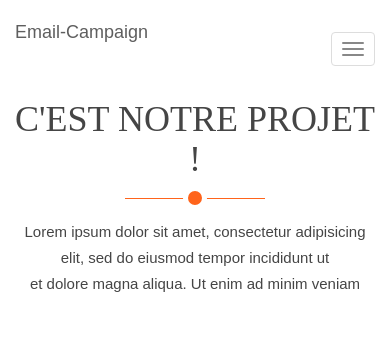
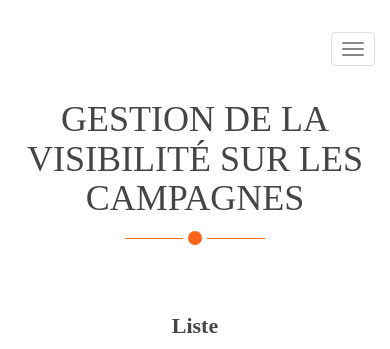
Before and after one commit to Pochwar/email-campaign, a Node project: template api/v1/src/views/entreprise.twig in a window 390 px wide; the page is wider, and only the part inside the window is pictured. Shown: the top 349 px of that part. Run offline with Node 20 templates, Linux system fonts and the light colour scheme; the template is opened without the code that fills it, so the values that code supplies are empty; some libraries are stand-ins or nearby versions; some web fonts are replaced.

Commit message:
debut page entreprise

```diff
--- a/api/v1/public/css/entreprise.css
+++ b/api/v1/public/css/entreprise.css
@@ -218,25 +218,29 @@ ul.nostyle i {
   margin-top: 32px;
 }
 .navbar.navbar-default .navbar-brand {
+  color : white;
   height: auto;
   padding: 22px 15px 15px;
 }
 @media only screen and (min-width: 768px) {
   #main-menu.navbar-default {
-    background: rgba(255, 255, 255, 1);
+    /*background: rgba(255, 255, 255, 1);*/
+    background: -webkit-linear-gradient(#648880, #293f50);
+    background:    -moz-linear-gradient(#648880, #293f50);
+    background:         linear-gradient(#648880, #293f50);
     -webkit-box-shadow: 0 0 3px 0 rgba(0, 0, 0, 0.1);
     box-shadow: 0 0 3px 0 rgba(0, 0, 0, 0.1);
   }
 
   #main-menu.navbar-default .navbar-nav > li > a {
     padding-top: 20px;
-    padding-bottom: 20px; font-size:16px;font-family: 'Roboto-regular'; font-weight:normal;
+    padding-bottom: 20px; font-size:16px;font-family: 'Roboto-regular', 'Sans-serif'; font-weight:bold;
   }
   #main-menu.navbar-default .navbar-nav > li.active > a,
   #main-menu.navbar-default .navbar-nav > li.open > a,
   #main-menu.navbar-default .navbar-nav > li:hover > a {
     background: transparent;
-    border-top: 0px solid #ff6c00; color:#ff6c00;
+    border-top: 0px solid #ff6c00; color:white;
   }
   #main-menu.navbar-default .dropdown-menu {
     padding: 0 20px;
--- a/api/v1/src/views/entreprise.twig
+++ b/api/v1/src/views/entreprise.twig
@@ -12,7 +12,6 @@
 </head><!--/head-->
 
 <body id="home" class="homepage">
-
 <header id="header">
     <nav id="main-menu" class="navbar navbar-default navbar-fixed-top top-nav-collapse" role="banner">
         <div class="container">
@@ -28,7 +27,8 @@
 
             <div class="collapse navbar-collapse navbar-right">
                 <ul class="nav navbar-nav">
-                    <li class="scroll active"><a href="#deco">Déconnexion </a></li>
+                    <li class="scroll active"><a class= "navbar-brand"> Nom de l'entreprise</a></li>
+                    <li class="scroll active"><a href="deconnexion" class= "navbar-brand">Déconnexion </a></li>
                 </ul>
             </div>
         </div><!--/.container-->
@@ -37,100 +37,24 @@
 
 <section id="services" >
     <div class="container">
-
         <div class="section-header">
-            <h2 class="section-title text-center wow fadeInDown">C'est notre projet !</h2>
-            <p class="text-center wow fadeInDown">Lorem ipsum dolor sit amet, consectetur adipisicing elit, sed do eiusmod tempor incididunt ut <br> et dolore magna aliqua. Ut enim ad minim veniam</p>
+            <h2 class="section-title text-center wow fadeInDown">Gestion de la visibilité sur les campagnes</h2>
         </div>
-
         <div class="row">
             <div class="features">
-                <div class="col-md-4 col-sm-6 wow fadeInUp" data-wow-duration="300ms" data-wow-delay="0ms">
+                <div class="col-md-6 col-md-offset-3 wow fadeInUp" data-wow-duration="300ms" data-wow-delay="0ms">
                     <div class="media service-box">
-                        <div class="pull-left">
-                            <img src="images/icon1.png" alt="img">
-                        </div>
                         <div class="media-body">
-                            <h4 class="media-heading">Responsive Design</h4>
-                            <p>Lorem ipsum dolor sit amet, consectetur
-                                ing elit, sed do eiusmod tempor incididunt ut
-                                labore et dolore magna aliqua. Ut enim ad minim Lorem ipsum dolor sit amet, consectetur adipis
-                                ing elit, sed do eiusmod .</p>
-                        </div>
-                    </div>
-                </div><!--/.col-md-4-->
-
-                <div class="col-md-4 col-sm-6 wow fadeInUp" data-wow-duration="300ms" data-wow-delay="100ms">
-                    <div class="media service-box">
-                        <div class="pull-left">
-                            <img src="images/icon2.png" alt="img">
-                        </div>
-                        <div class="media-body">
-                            <h4 class="media-heading">UX Design</h4>
-                            <p>Lorem ipsum dolor sit amet, consectetur
-                                ing elit, sed do eiusmod tempor incididunt ut
-                                labore et dolore magna aliqua. Ut enim ad minim Lorem ipsum dolor sit amet, consectetur adipis
-                                ing elit, sed do eiusmod .</p>
-                        </div>
-                    </div>
-                </div><!--/.col-md-4-->
-
-                <div class="col-md-4 col-sm-6 wow fadeInUp" data-wow-duration="300ms" data-wow-delay="200ms">
-                    <div class="media service-box">
-                        <div class="pull-left">
-                            <img src="images/icon3.png" alt="img">
-                        </div>
-                        <div class="media-body">
-                            <h4 class="media-heading">UI Design</h4>
-                            <p>Lorem ipsum dolor sit amet, consectetur
-                                ing elit, sed do eiusmod tempor incididunt ut
-                                labore et dolore magna aliqua. Ut enim ad minim Lorem ipsum dolor sit amet, consectetur adipis
-                                ing elit, sed do eiusmod .</p>
-                        </div>
-                    </div>
-                </div><!--/.col-md-4-->
-
-                <div class="col-md-4 col-sm-6 wow fadeInUp" data-wow-duration="300ms" data-wow-delay="300ms">
-                    <div class="media service-box">
-                        <div class="pull-left">
-                            <img src="images/icon4.png" alt="img">
-                        </div>
-                        <div class="media-body">
-                            <h4 class="media-heading">SEO Services</h4>
-                            <p>Lorem ipsum dolor sit amet, consectetur
-                                ing elit, sed do eiusmod tempor incididunt ut
-                                labore et dolore magna aliqua. Ut enim ad minim Lorem ipsum dolor sit amet, consectetur adipis
-                                ing elit, sed do eiusmod .</p>
-                        </div>
-                    </div>
-                </div><!--/.col-md-4-->
-
-                <div class="col-md-4 col-sm-6 wow fadeInUp" data-wow-duration="300ms" data-wow-delay="400ms">
-                    <div class="media service-box">
-                        <div class="pull-left">
-                            <img src="images/icon5.png" alt="img">
-                        </div>
-                        <div class="media-body">
-                            <h4 class="media-heading">iOS Development</h4>
-                            <p>Lorem ipsum dolor sit amet, consectetur
-                                ing elit, sed do eiusmod tempor incididunt ut
-                                labore et dolore magna aliqua. Ut enim ad minim Lorem ipsum dolor sit amet, consectetur adipis
-                                ing elit, sed do eiusmod .</p>
-                        </div>
-                    </div>
-                </div><!--/.col-md-4-->
-
-                <div class="col-md-4 col-sm-6 wow fadeInUp" data-wow-duration="300ms" data-wow-delay="500ms">
-                    <div class="media service-box">
-                        <div class="pull-left">
-                            <img src="images/icon6.png" alt="img">
-                        </div>
-                        <div class="media-body">
-                            <h4 class="media-heading">Andriod Development</h4>
-                            <p>Lorem ipsum dolor sit amet, consectetur
-                                ing elit, sed do eiusmod tempor incididunt ut
-                                labore et dolore magna aliqua. Ut enim ad minim Lorem ipsum dolor sit amet, consectetur adipis
-                                ing elit, sed do eiusmod .</p>
+                            <h4 class="media-heading">Liste</h4>
+                            <p><div id="campaigns">
+                                <table><th>titre1</th><th>titre2</th>
+                                    </tr><td>point</td><td>nom compagne qui est un petit peu long comparé à la taille de la ligne</td>
+                                    </tr><td>point</td><td>nom compagne</td>
+                                    </tr><td>point</td><td>nom compagne</td>
+                                    </tr><td>point</td><td>nom compagne</td>
+                                </table>
+                            </div>
+                            </p>
                         </div>
                     </div>
                 </div><!--/.col-md-4-->
@@ -145,4 +69,6 @@
     </div>
 </footer><!--/#footer-->
 </body>
+<script src="https://ajax.googleapis.com/ajax/libs/jquery/3.2.1/jquery.min.js"></script>
+<script src="js/entreprise.js"></script>
 </html>
```
Also changed, not shown: 1 other file.
